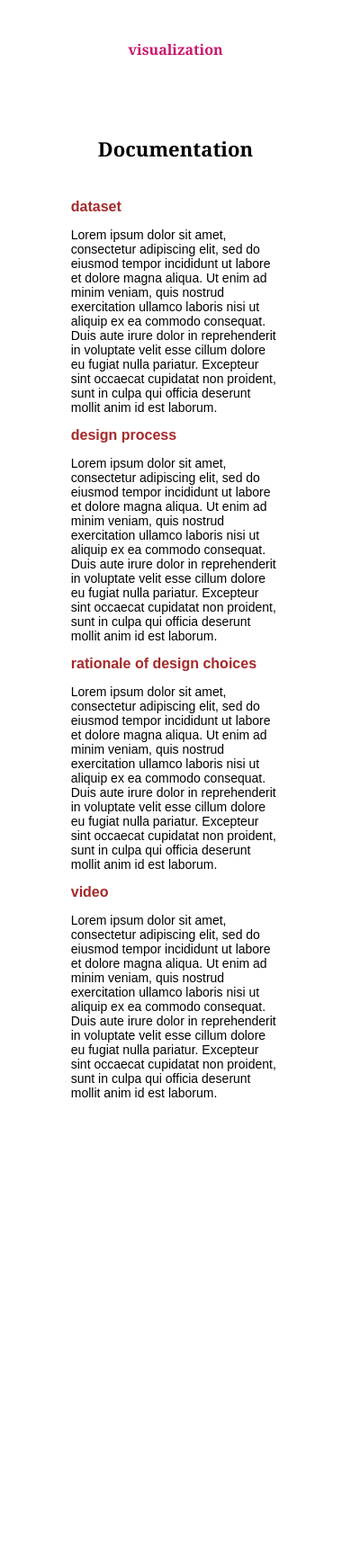
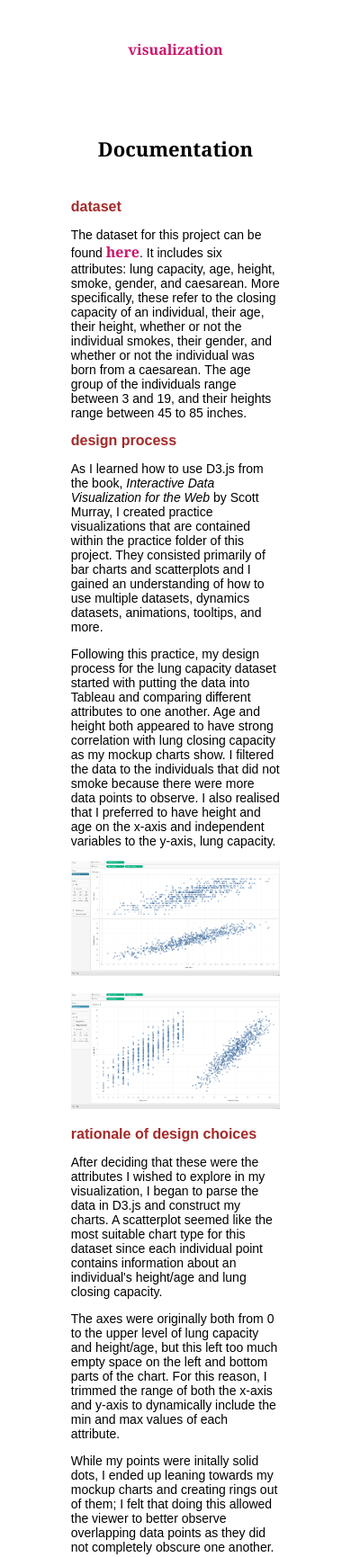
Before and after one commit to mlkywy/D3-Final, a plain HTML site: page documentation.html in a window 390 px wide. Shown: the top 1731 px of the page at 90% size. Before the commit the page ends 1267 px from the top, so only its background shows below. Drawn offline with Linux system fonts and the light colour scheme.

Commit message:
documentation added

```diff
--- a/documentation.html
+++ b/documentation.html
@@ -20,36 +20,76 @@
     <div class="main">
         <div class="column">
             <h1>dataset</h1>
-            <p>Lorem ipsum dolor sit amet, consectetur adipiscing elit, sed do eiusmod tempor incididunt ut labore et
-                dolore magna aliqua. Ut enim ad minim veniam, quis nostrud exercitation ullamco laboris nisi ut aliquip
-                ex ea commodo consequat. Duis aute irure dolor in reprehenderit in voluptate velit esse cillum dolore eu
-                fugiat nulla
-                pariatur. Excepteur sint occaecat cupidatat non proident, sunt in culpa qui officia deserunt mollit anim
-                id est laborum.</p>
+            <p>The dataset for this project can be found <a
+                    href="https://www.kaggle.com/datasets/radhakrishna4/lung-capacity" target="_blank"
+                    rel="noopener noreferrer">here</a>. It includes six attributes: lung capacity, age, height, smoke,
+                gender, and caesarean. More specifically, these refer to the closing capacity of an individual, their
+                age, their height, whether or not the individual smokes, their gender, and whether or not the individual
+                was born from a caesarean. The age group of the individuals range between 3 and 19, and their heights
+                range between 45 to 85 inches. </p>
 
             <h1>design process</h1>
-            <p>Lorem ipsum dolor sit amet, consectetur adipiscing elit, sed do eiusmod tempor incididunt ut labore et
-                dolore magna aliqua. Ut enim ad minim veniam, quis nostrud exercitation ullamco laboris nisi ut aliquip
-                ex ea commodo consequat. Duis aute irure dolor in reprehenderit in voluptate velit esse cillum dolore eu
-                fugiat nulla
-                pariatur. Excepteur sint occaecat cupidatat non proident, sunt in culpa qui officia deserunt mollit anim
-                id est laborum.</p>
+            <p>As I learned how to use D3.js from the book, <i>Interactive Data Visualization for the Web</i> by Scott
+                Murray, I created practice visualizations that are contained within the practice folder of this project.
+                They consisted primarily of bar charts and scatterplots and I gained an understanding of how to use
+                multiple datasets, dynamics datasets, animations, tooltips, and more. </p>
+
+            <p>Following this practice, my design process for the lung capacity dataset started with putting the data
+                into Tableau and comparing different attributes to one another. Age and height both appeared to have
+                strong correlation with lung closing capacity as my mockup charts show. I filtered the data to the
+                individuals that did not smoke because there were more data points to observe. I also realised that I
+                preferred to have height and age on the x-axis and independent variables to the y-axis, lung capacity.
+            </p>
+
+            <p><a href="images/chart1_fullsize.png" target="_blank" rel="noopener noreferrer"><img
+                        src="images/chart1_fullsize.png" /></a></p>
+            <p><a href="images/chart2_fullsize.png" target="_blank" rel="noopener noreferrer"><img
+                        src="images/chart2_fullsize.png" /></a></p>
+
+
+            </p>
 
             <h1>rationale of design choices</h1>
-            <p>Lorem ipsum dolor sit amet, consectetur adipiscing elit, sed do eiusmod tempor incididunt ut labore et
-                dolore magna aliqua. Ut enim ad minim veniam, quis nostrud exercitation ullamco laboris nisi ut aliquip
-                ex ea commodo consequat. Duis aute irure dolor in reprehenderit in voluptate velit esse cillum dolore eu
-                fugiat nulla
-                pariatur. Excepteur sint occaecat cupidatat non proident, sunt in culpa qui officia deserunt mollit anim
-                id est laborum.</p>
+            <p>After deciding that these were the attributes I wished to explore in my visualization, I began to parse
+                the data in D3.js and construct my charts. A scatterplot seemed like the most suitable chart type for
+                this dataset since each individual point contains information about an individual's height/age and lung
+                closing capacity. </p>
+
+            <p>The axes were originally both from 0 to the upper level of lung capacity and height/age, but this left
+                too much empty space on the left and bottom parts of the chart. For this reason, I trimmed the range of
+                both the x-axis and y-axis to dynamically include the min and max values of each attribute. </p>
+
+            <p>While my points were initally solid dots, I ended up leaning towards my mockup charts and creating rings
+                out of them; I felt that doing this allowed the viewer to better observe overlapping data points as they
+                did not completely obscure one another. </p>
+
+            <p>I wished to explore multiple attributes in the same chart and so I created buttons to toggle between
+                height and age so that the correlation between both attributes and lung closing capacity could be
+                observed. Animations were used to make the transitions smooth and appealing to look at, and I included a
+                subtle gradient to the data where a more reddish color is used for the lower end of the cc values and a
+                more purplish color is used for the higher end of the cc values. </p>
+
+            <p>Finally, I added tooltips to each of the data points so that the viewer might be able to mouseover a
+                point and see its exact values. I think this is important to have as an option, even though
+                visualizations are made to make data easily digestible at first glance. </p>
+
+            <h1>conclusions</h1>
+            <p>Based on the information in the dataset and the way it is portrayed in my visualzation, there appears to
+                be a strong correlation between height and lung closing capacity as well as age and lung closing
+                capacity. The taller or older an individual is, it is more likely that they have a greater closing
+                capacity than an individual that is shorter or younger than them. In other words, lung closing capacity
+                appears to increase with height and age. </p>
+
+            <p>I find myself curious to learn more about how lung capacity increases over the course of a person's life
+                and wonder how much difference is found after the childhood and adolescent stage of a person's life.
+                Because a 19 year old is nearly an adult and most people stop growing in height after their teenage
+                years, I wonder if there continues to be a linear growth in lung capacity due to age, or if there is a
+                point where the data begins to flatten out due to height. </p>
 
             <h1>video</h1>
-            <p>Lorem ipsum dolor sit amet, consectetur adipiscing elit, sed do eiusmod tempor incididunt ut labore et
-                dolore magna aliqua. Ut enim ad minim veniam, quis nostrud exercitation ullamco laboris nisi ut aliquip
-                ex ea commodo consequat. Duis aute irure dolor in reprehenderit in voluptate velit esse cillum dolore eu
-                fugiat nulla
-                pariatur. Excepteur sint occaecat cupidatat non proident, sunt in culpa qui officia deserunt mollit anim
-                id est laborum.</p>
+            <div class="videocontainer">
+                <iframe src="//www.youtube.com/embed/" frameborder="0" allowfullscreen class="video"></iframe>
+            </div>
         </div>
     </div>
 </body>
--- a/index.css
+++ b/index.css
@@ -133,12 +133,14 @@ a:active {
 }
 
 .main {
-  width: 75%;
+  width: 55%;
   margin: auto;
   height: auto;
   display: flex;
   justify-content: space-between;
 }
+
+
 
 .column {
   width: auto;
@@ -150,3 +152,27 @@ h1 {
   font-size: 16px;
   color: brown;
 }
+
+img {
+    max-width: 100%;
+    max-height: 100%;
+}
+
+.videocontainer {
+    position: relative;
+    width: 100%;
+    height: 0;
+    padding-bottom: 56.25%;
+}
+.video {
+    position: absolute;
+    top: 0;
+    left: 0;
+    width: 100%;
+    height: 100%;
+}
+
+@media screen and (max-width: 1200px) {
+    .main {
+      width: 75%;
+    }
--- a/index.js
+++ b/index.js
@@ -15,7 +15,7 @@ const createChart = async () => {
   // labels
   const xAxisLabelHeight = "height (inches)";
   const xAxisLabelAge = "age (years)";
-  const yAxisLabel = "lung capacity (cc)";
+  const yAxisLabel = "lung closing capacity (cc)";
 
   // width and height
   const w = 1200;
```
Also changed, not shown: images/chart1_fullsize.png (added), images/chart2_fullsize.png (added).
